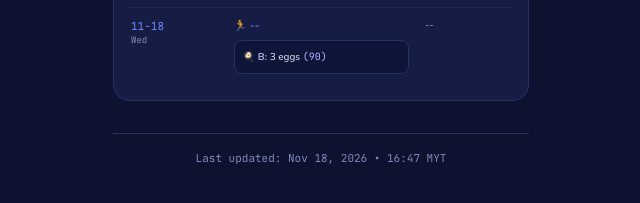
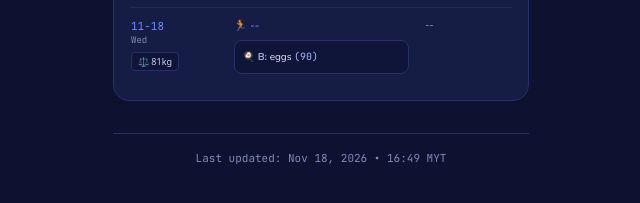
Before and after one commit to semputs/sehatlasikit, a plain HTML site: page index.html in a window 1280 px wide. Shown: the part 1955-2158 px from the top of the page, 319-959 px from the left. Drawn offline with nearby package versions, Linux system fonts and the light colour scheme.

Commit message:
Auto-sync spreadsheet logs to dashboard

```diff
--- a/index.html
+++ b/index.html
@@ -100,9 +100,9 @@
     <div class="card p-3">
       <p class="text-[10px] text-gray-400 uppercase">Current Wt</p>
       <div class="flex items-baseline space-x-1 my-0.5">
-        <span id="kpi-weight" class="text-lg font-black text-white">81.5 kg</span>
+        <span id="kpi-weight" class="text-lg font-black text-white">81.0 kg</span>
       </div>
-      <span id="kpi-weight-date" class="text-[10px] text-gray-400 block font-normal">as of 2026-11-02</span>
+      <span id="kpi-weight-date" class="text-[10px] text-gray-400 block font-normal">as of 2026-11-18</span>
     </div>
 
     <!-- Peak Speed -->
@@ -217,7 +217,7 @@
   <!-- Footnote Timestamp -->
   <footer class="mt-8 text-center border-t border-white/10 pt-4">
     <p class="text-[11px] text-gray-500 font-mono">
-      Last updated: <span id="last-updated">Nov 18, 2026 • 16:47 MYT</span>
+      Last updated: <span id="last-updated">Nov 18, 2026 • 16:49 MYT</span>
     </p>
   </footer>
 
@@ -2111,9 +2111,9 @@
     "week": "Week 19",
     "date": "2026-11-18",
     "day": "Wed",
-    "weight": "--",
+    "weight": "81",
     "activity": "--",
-    "breakfast": "3 eggs",
+    "breakfast": "eggs",
     "b_score": "90",
     "lunch": "--",
     "l_score": "--",
```
